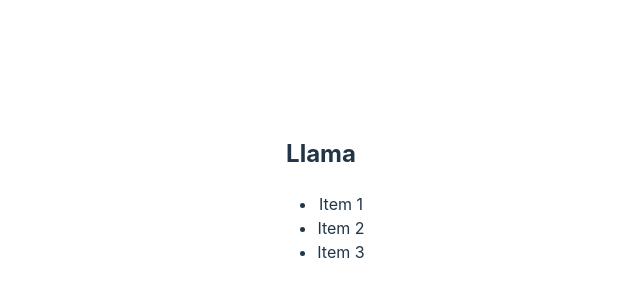
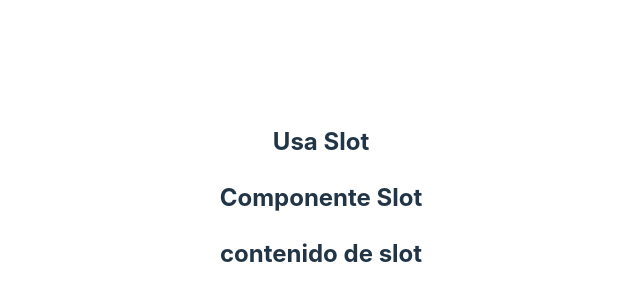
Before and after one commit to pepesan/ejemplo-vite-vuejs-vitest-testing, a Vue app: page / in a window 1280 px wide. Shown: the part 202-502 px from the top of the page, without its empty margins (319-959 px from the left). Built offline with nearby package versions, Linux system fonts and the light colour scheme.

Commit message:
metido ejemplo de uso de slots en los componentes

```diff
--- a/src/App.vue
+++ b/src/App.vue
@@ -1,9 +1,10 @@
 <script setup lang="ts">
 import LlamaListadoCompositionComponent from "./components/LlamaListadoCompositionComponent.vue";
+import UsaSlotCompositionComponent from "./components/UsaSlotCompositionComponent.vue";
 </script>
 
 <template>
-  <LlamaListadoCompositionComponent/>
+  <UsaSlotCompositionComponent/>
 </template>
 
 <style scoped>
--- /dev/null
+++ b/src/components/SlotCompositionComponent.vue
@@ -0,0 +1,9 @@
+<template>
+  <div>
+    <h2>Componente Slot</h2>
+    <slot></slot>
+  </div>
+</template>
+
+<script setup>
+</script>
--- /dev/null
+++ b/src/components/UsaSlotCompositionComponent.vue
@@ -0,0 +1,13 @@
+<template>
+  <div>
+    <h2>Usa Slot</h2>
+    <SlotCompositionComponent>
+      <h2>contenido de slot</h2>
+    </SlotCompositionComponent>
+  </div>
+</template>
+
+<script setup>
+// Definimos una función para manejar los slots
+import SlotCompositionComponent from "./SlotCompositionComponent.vue";
+</script>
```
